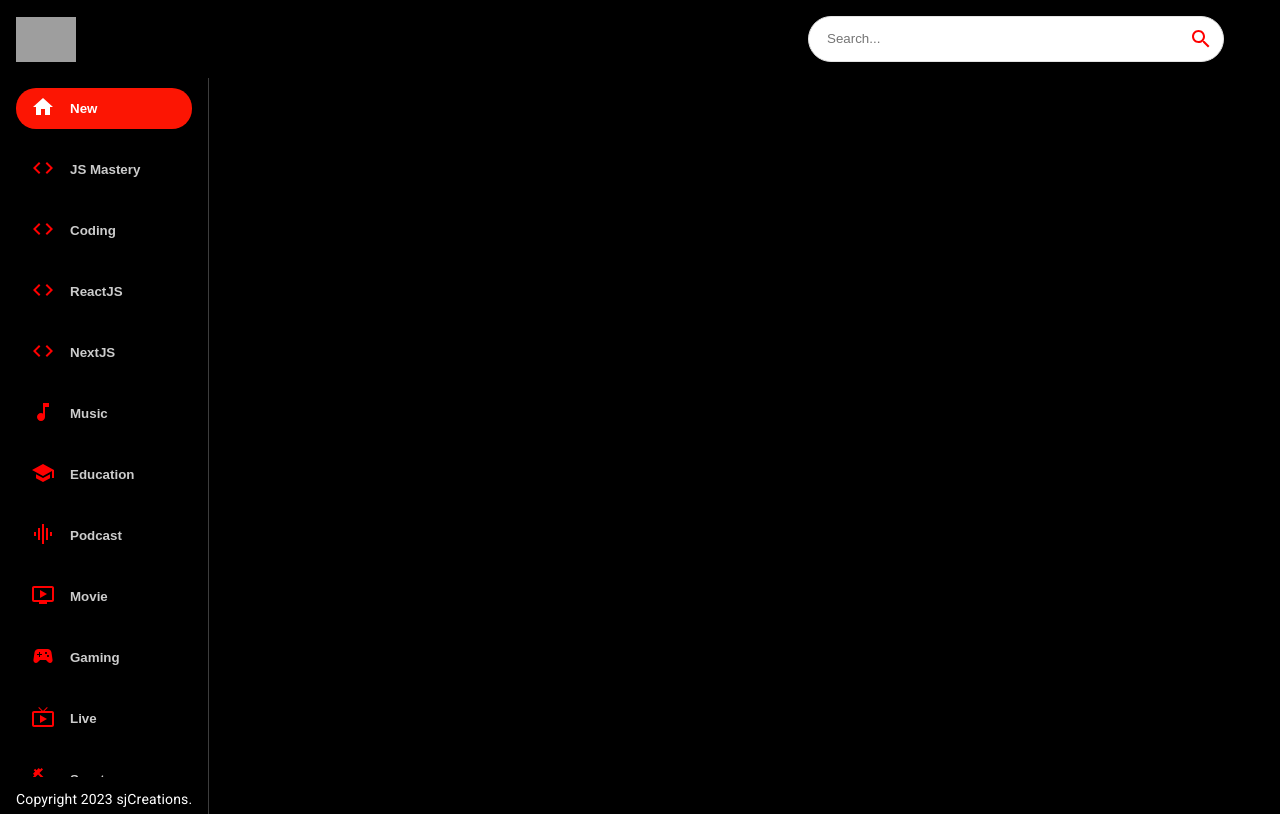
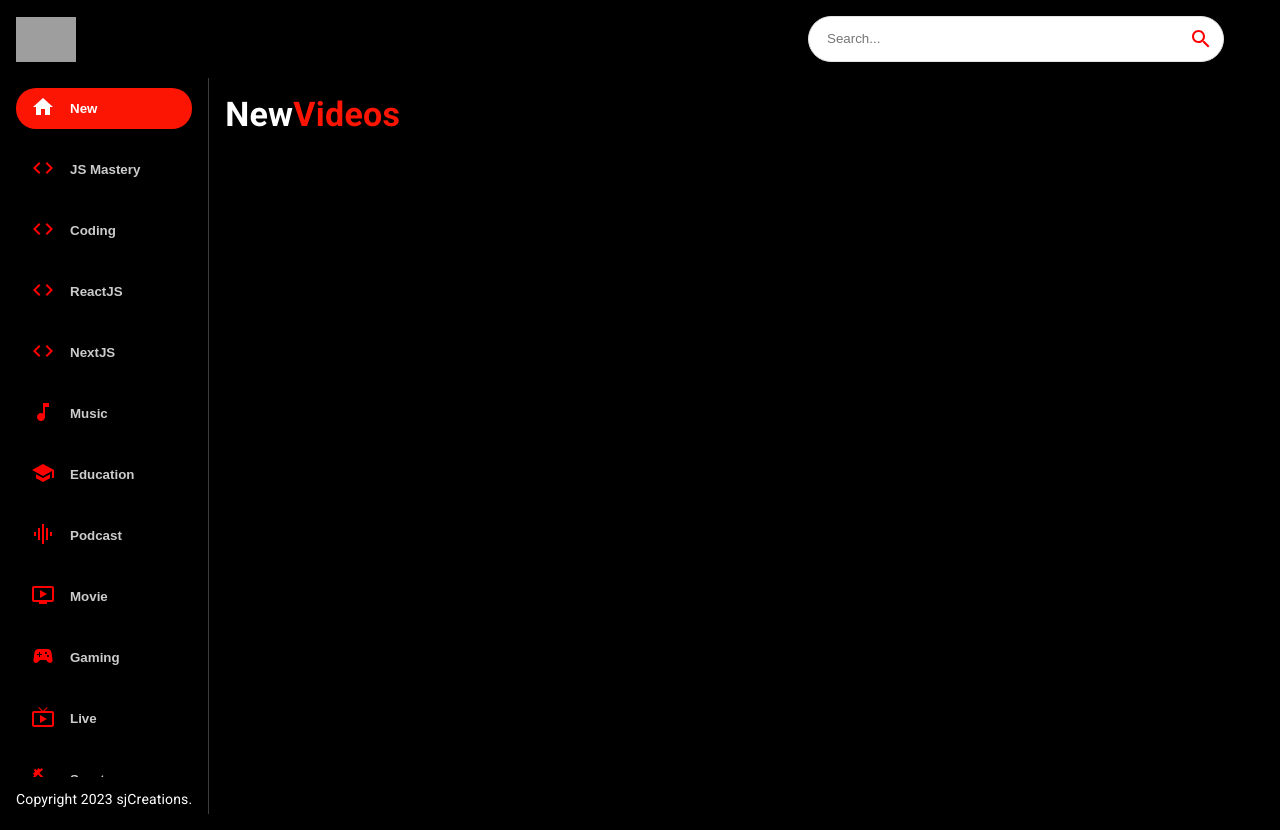
Before and after one commit to DocSJ1980/sjtube, a React (Vite) app: page / in a window 1280 px wide. Built offline with nearby package versions, Linux system fonts and the light colour scheme; grey boxes are pictures that could not be loaded.

Commit message:
Feed component layout done

```diff
--- a/src/components/Feed.tsx
+++ b/src/components/Feed.tsx
@@ -1,6 +1,6 @@
 import React, { useState, useEffect } from 'react'
 import { Box, Stack, Typography } from '@mui/material'
-import Sidebar from './Sidebar'
+import { Sidebar, Videos } from './'
 
 const Feed = () => {
     return (
@@ -13,7 +13,18 @@ const Feed = () => {
                     Copyright 2023 sjCreations.
                 </Typography>
             </Box>
-
+            <Box p={2} sx={{ overflowY: 'auto', height: '90vh', flex: 2 }}>
+                <Typography
+                    variant='h4'
+                    fontWeight='bold'
+                    mb={2}
+                    sx={{ color: 'white' }}
+                >
+                    New
+                    <span style={{ color: '#FC1503' }}>Videos</span>
+                </Typography>
+                <Videos />
+            </Box>
         </Stack>
     )
 }
--- /dev/null
+++ b/src/components/Videos.tsx
@@ -0,0 +1,11 @@
+import React from 'react'
+
+const Videos = () => {
+    return (
+        <div>
+            Videos
+        </div>
+    )
+}
+
+export default Videos
--- a/src/components/index.tsx
+++ b/src/components/index.tsx
@@ -5,3 +5,4 @@ export { default as SearchFeed } from './SearchFeed'
 export { default as VideoDetail } from './VideoDetail'
 export { default as SearchBar } from './SearchBar'
 export { default as Sidebar } from './Sidebar'
+export { default as Videos } from './Videos'
```
